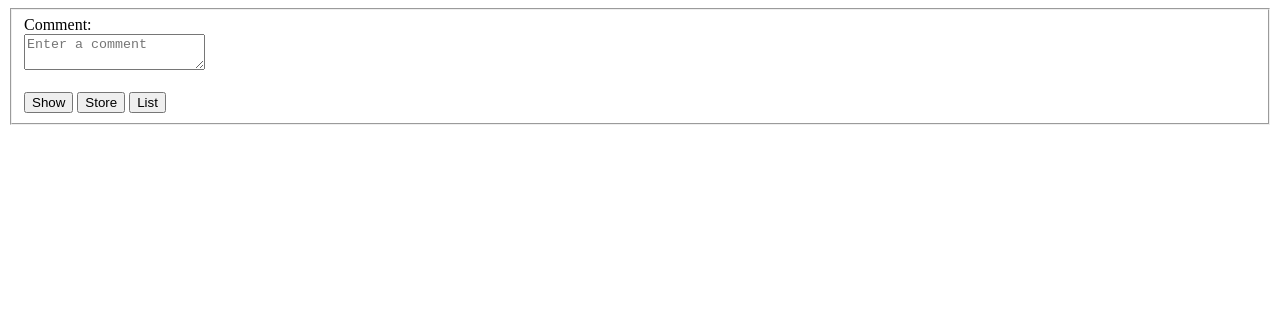
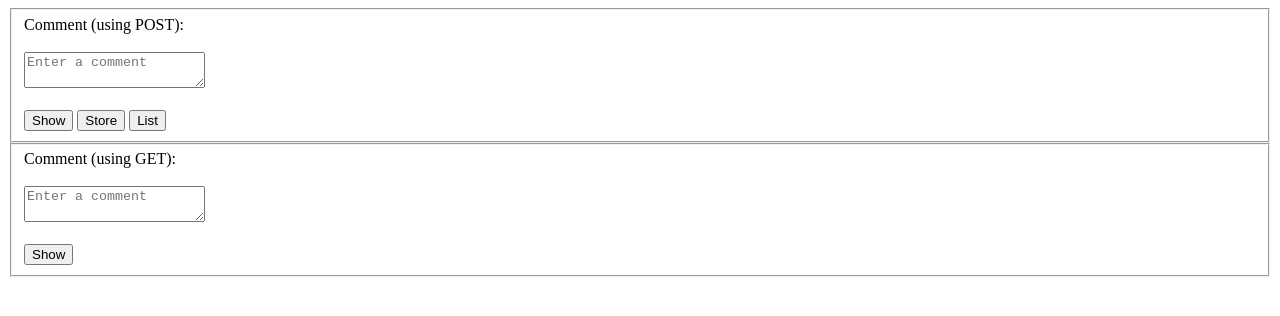
Before and after one commit to secf00tprint/victim_easy_xss_server, a website: page serverfiles/enter_comment.html in a window 1280 px wide. Drawn offline with Linux system fonts and the light colour scheme.

Commit message:
adding get to xss app

```diff
--- a/serverfiles/enter_comment.html
+++ b/serverfiles/enter_comment.html
@@ -3,15 +3,27 @@
    <body>
       <form action="" method="post">
          <fieldset>
-            <label for="comment_input">Comment:</label>
-	    <br />
+            <label for="comment_input">Comment (using POST):</label>
+	        <br>
+            <br>
             <textarea id="comment_input" name="comment_field" placeholder="Enter a comment"></textarea>
-            <br />
-	    <br />
+            <br>
+	        <br>
             <input type="submit" name="enter_comment" value="Show" />
             <input type="submit" name="enter_comment" value="Store" />
             <input type="submit" name="enter_comment" value="List" />
          </fieldset>
       </form>
+      <form action="" method="get">
+         <fieldset>
+            <label for="comment_input_get">Comment (using GET):</label>
+            <br>
+            <br>
+            <textarea id="comment_input_get" name="comment" placeholder="Enter a comment"></textarea>
+            <br>
+            <br>
+            <input type="submit" name="enter_comment" value="Show" />
+         </fieldset>
+      </form>
    </body>
 </html>
```
Also changed, not shown: serverfiles/index.js (+14 -1 lines), serverfiles/package.json (+4 -5 lines).
